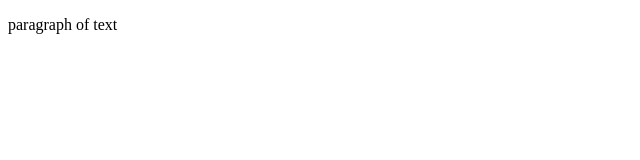
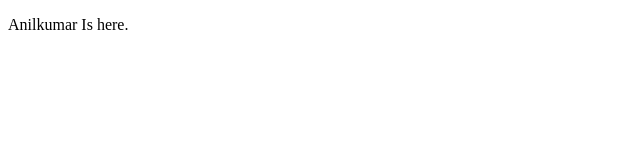
Before and after one commit to Anilkumar011/MyWebsite, a plain HTML site: page index.html in a window 1280 px wide. Shown: the full height of the page, 0-640 px from the left. Drawn offline with Linux system fonts and the light colour scheme.

Commit message:
Update index.html

```diff
--- a/index.html
+++ b/index.html
@@ -5,7 +5,7 @@
   </head>
   <body>
     <p>
-      paragraph of text
+      Anilkumar Is here.
     </p>
   </body>
 </html>
```
